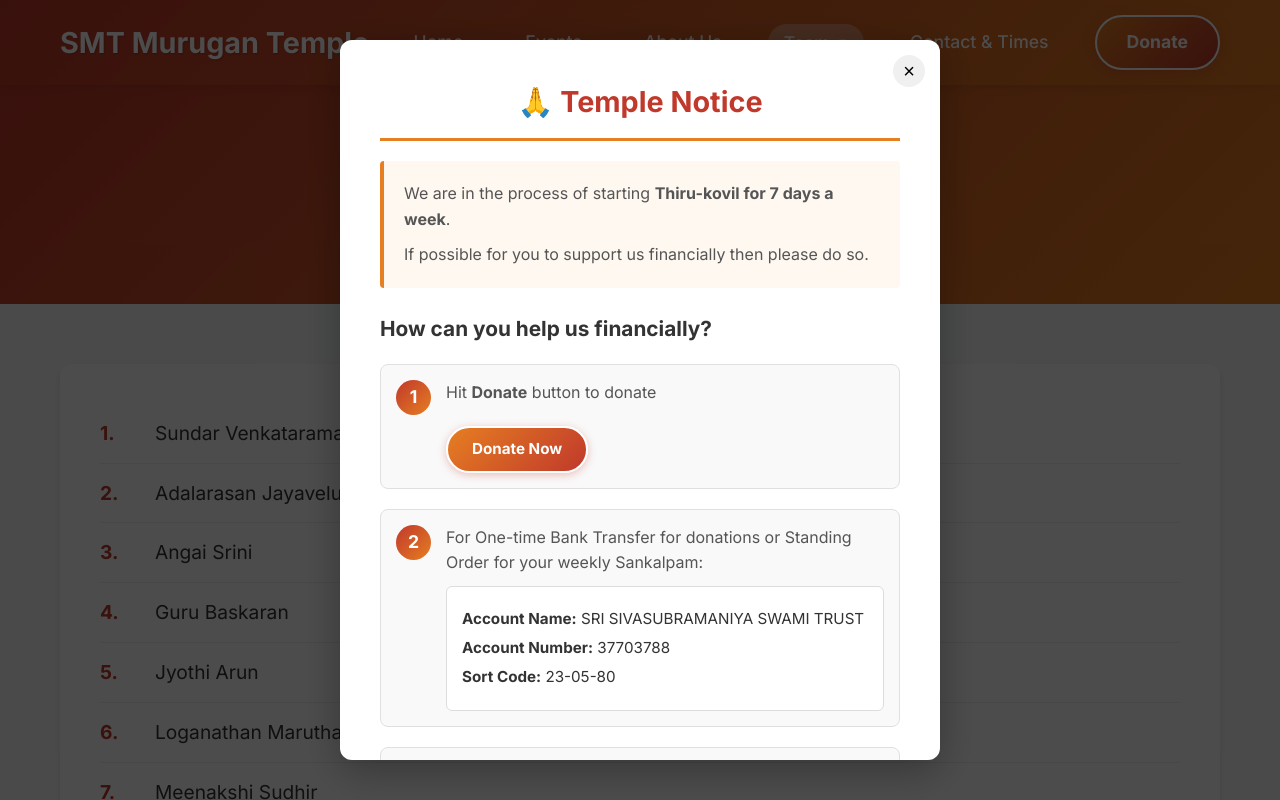
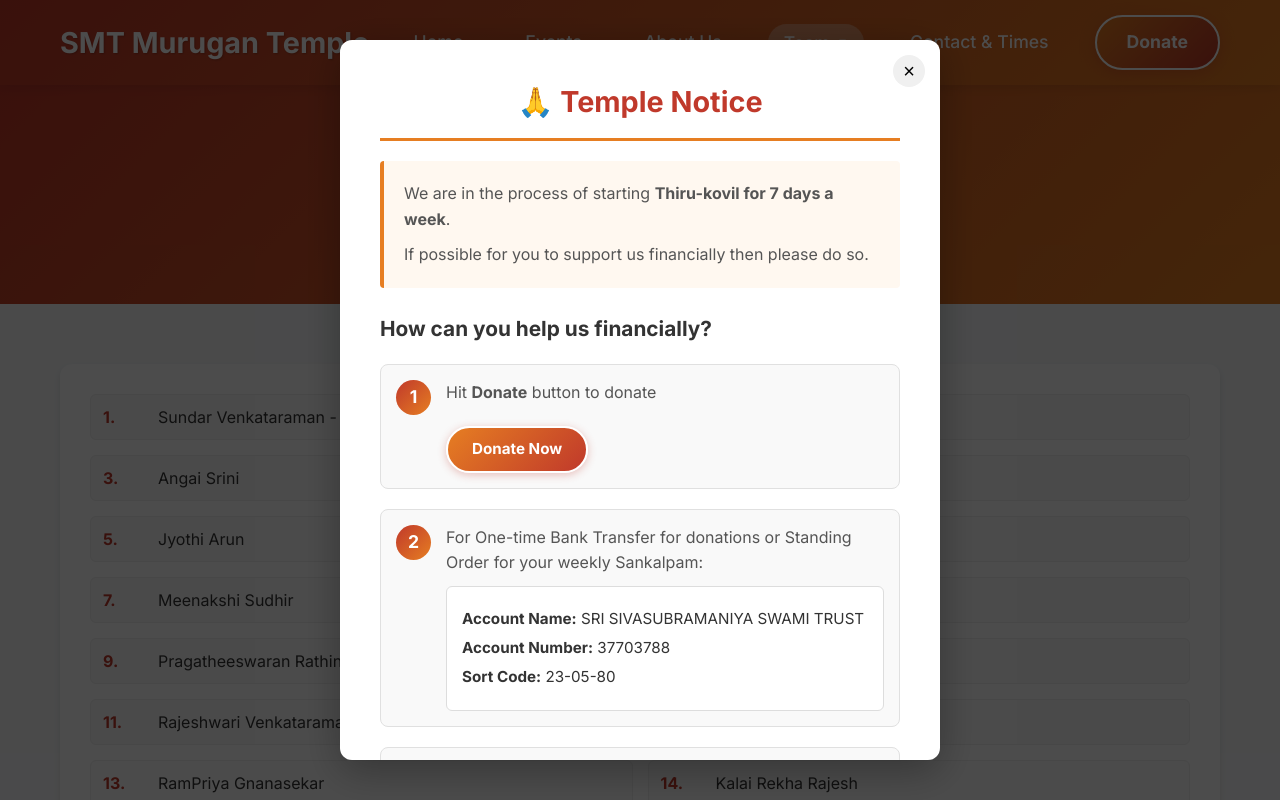
Before and after one commit to DILIGENTWORKS/smt-web, a React (Vite) app: page /#/executive-members in a window 1280 px wide. Shown: the top 800 px of the page. Built offline with nearby package versions, Linux system fonts and the light colour scheme.

Commit message:
amend member listing in columns to make all visible in one glance

```diff
--- a/src/pages/ExecutiveMembers.css
+++ b/src/pages/ExecutiveMembers.css
@@ -32,22 +32,23 @@
 
 .executive-members-list {
   background: white;
-  padding: 40px;
+  padding: 30px;
   border-radius: 12px;
   box-shadow: 0 4px 6px rgba(0, 0, 0, 0.1);
+  display: grid;
+  grid-template-columns: repeat(2, 1fr);
+  gap: 15px;
 }
 
 .executive-member-item {
   display: flex;
   align-items: center;
-  padding: 15px 0;
-  border-bottom: 1px solid #eee;
-  font-size: 1.2rem;
+  padding: 10px 12px;
+  border: 1px solid #eee;
+  border-radius: 6px;
+  font-size: 1rem;
   color: #333;
-}
-
-.executive-member-item:last-child {
-  border-bottom: none;
+  background: #fafafa;
 }
 
 .executive-member-number {
@@ -68,6 +69,7 @@
 
   .executive-members-list {
     padding: 25px;
+    grid-template-columns: 1fr;
   }
 
   .executive-member-item {
--- a/src/pages/Trustees.css
+++ b/src/pages/Trustees.css
@@ -32,22 +32,23 @@
 
 .trustees-list {
   background: white;
-  padding: 40px;
+  padding: 30px;
   border-radius: 12px;
   box-shadow: 0 4px 6px rgba(0, 0, 0, 0.1);
+  display: grid;
+  grid-template-columns: repeat(2, 1fr);
+  gap: 15px;
 }
 
 .trustee-item {
   display: flex;
   align-items: center;
-  padding: 15px 0;
-  border-bottom: 1px solid #eee;
-  font-size: 1.2rem;
+  padding: 10px 12px;
+  border: 1px solid #eee;
+  border-radius: 6px;
+  font-size: 1rem;
   color: #333;
-}
-
-.trustee-item:last-child {
-  border-bottom: none;
+  background: #fafafa;
 }
 
 .trustee-number {
@@ -68,6 +69,7 @@
 
   .trustees-list {
     padding: 25px;
+    grid-template-columns: 1fr;
   }
 
   .trustee-item {
```
